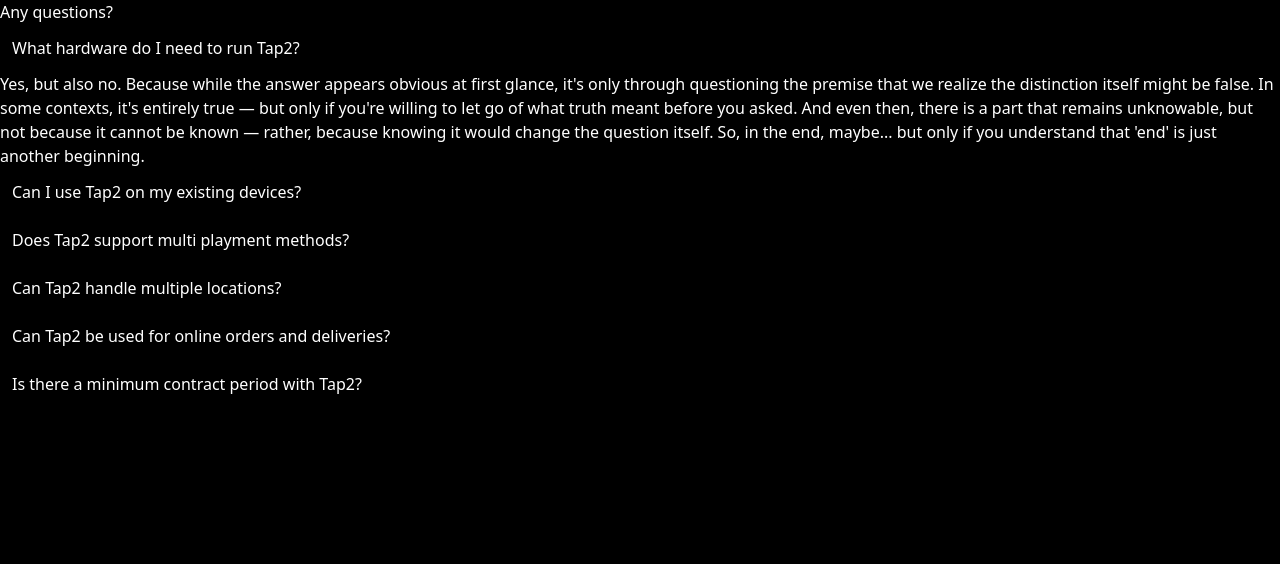
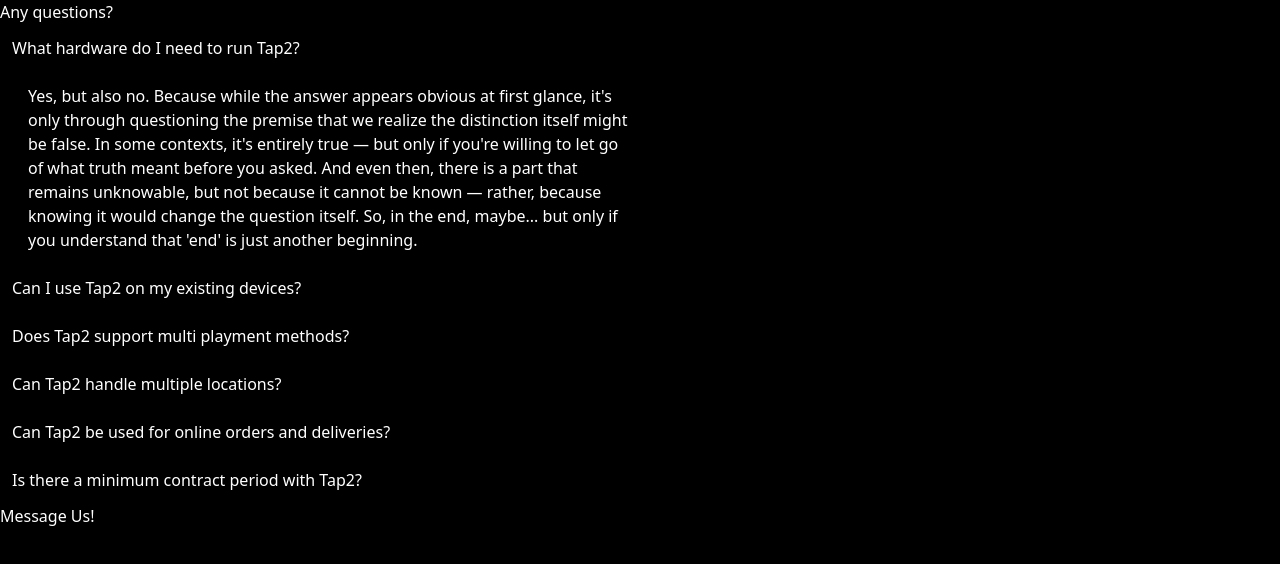
Before and after one commit to noa-minha/Tap2SecondProject, a SvelteKit app: page / in a window 1280 px wide. Both pictures are taken after a click on the button "What hardware do I need to run Tap2?". Shown: the top 564 px of the page. Built offline with nearby package versions, Linux system fonts and the light colour scheme.

Commit message:
added second section

```diff
--- a/package.json
+++ b/package.json
@@ -33,6 +33,7 @@
 	},
 	"dependencies": {
 		"@tailwindcss/vite": "^4.1.3",
+		"lucide-svelte": "^0.487.0",
 		"tailwindcss": "^4.1.3"
 	}
 }
--- a/src/routes/+page.svelte
+++ b/src/routes/+page.svelte
@@ -1,4 +1,7 @@
 <script lang="ts">
+
+    import { ChevronDown } from 'lucide-svelte';
+
     let questions =[
         "What hardware do I need to run Tap2?",
         "Can I use Tap2 on my existing devices?",
@@ -23,13 +26,20 @@
 
     <section>
         <h1 class="text-white"> Any questions?</h1>
-            <div class="flex flex-col items-start">
+            <div class="flex flex-col items-start w-1/2">
                 {#each questions as question, i}
-                    <button on:click={() => questionsShow[i] = !questionsShow[i]} class="text-white m-3">{question}</button>
+                    <button on:click={() => questionsShow[i] = !questionsShow[i]} class="text-white m-3">
+                        {question}
+                    </button>
                     {#if questionsShow[i] === true}
-                    <div class="text-white">{defaultAnswer}</div>
+                    <div class="text-white m-3 ml-7">{defaultAnswer}</div>
                     {/if}
                 {/each}
             </div>
     </section>
+
+    <section>
+        <h1 class="text-white"> Message Us!</h1>
+
+    </section>
 </main>
```
Also changed, not shown: 1 other file (tests, documents, lock files or other folders).
